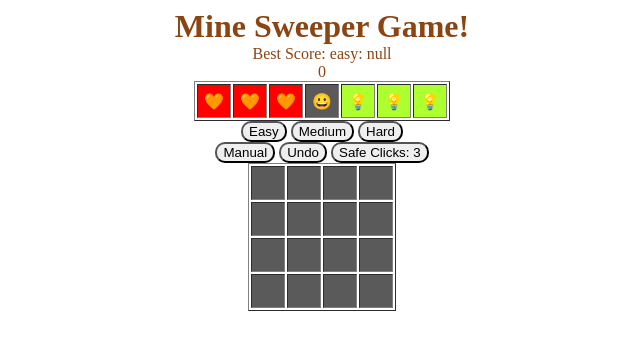
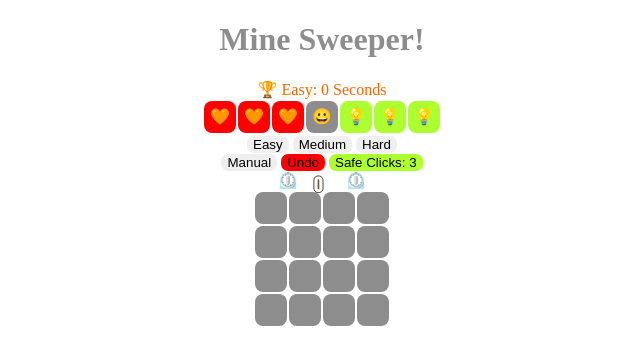
Before and after one commit to vitSem07/Sweeperfinal, a plain HTML site: page index.html in a window 1280 px wide. Shown: the whole page, without its empty margins (326-966 px from the left). Drawn offline with Linux system fonts and the light colour scheme.

Commit message:
Add files via upload

```diff
--- a/css/main.css
+++ b/css/main.css
@@ -1,50 +1,110 @@
-body{
+body {
     width: 100%;
     min-height: 700px;
-min-width: 600px;
+    min-width: 600px;
+
 }
-.cell{
+
+.cell {
     width: 30px;
-text-align: center;
+    text-align: center;
     height: 30px;
     font-weight: bold;
-    background-color: rgb(90, 90, 90);
+    background-color: rgb(141, 141, 141);
+    transition: 0.5s;
+    border-radius: 8px;
+    border-collapse: 1px;
 }
-.shown{
-    background-color: rgb(62, 209, 126);
+
+.cell:hover {
+    background-color: cornsilk;
+    cursor: pointer;
 }
-.life{
-background-color: red;
+
+.life {
+    background-color: red;
 }
-.hint{
-background-color: greenyellow;
+
+.life:hover {
+    background-color: red;
 }
-button{
+
+button {
     position: relative;
     display: inline-block;
-    border-radius: 10px;
+    border-radius: 7px;
+    margin: auto 0;
+    border: 1px;
+
 }
-.negs1{
-    color: seashell;
+
+button:hover {
+    background-color: rgb(255, 205, 96);
+    ;
+    transition: 0.5s;
+    color: oldlace;
 }
-.negs2{
+
+.hint {
+    background-color: greenyellow;
+}
+
+.negs1 {
+    color: midnightblue;
+}
+
+.negs2 {
     color: red
 }
-.negs3{
+
+.negs3 {
     color: blueviolet;
 }
-.negs4{
-    color:blue
-}
-.negs0{
-    color:  deepskyblue;
+
+.negs4 {
+    color: blue
 }
 
-table{
+.negs5 {
+    color: deepskyblue;
+}
+
+table {
     margin: 0 auto;
+    border-radius: 5px;
+
+
+    border-collapse: 1px;
+
 }
-.menu{
+
+.menu {
     margin: 0 auto;
     text-align: center;
-    color: saddlebrown;
+    color: rgb(247, 103, 0);
 }
+
+.shown {
+    background-color: rgb(255, 205, 96);
+}
+
+.shown:hover {
+    background-color: rgb(255, 205, 96);
+}
+
+.sec {
+    font-family: Impact, Charcoal, sans-serif;
+    font-size: 18px;
+    color: oldlace;
+    opacity: 0.7;
+
+    margin: 0 0;
+    position: absolute;
+    text-shadow: -1px 0 black, 0 1px black, 1px 0 black, 0 -1px black;
+}
+
+h1 {
+    text-align: center;
+    color: rgb(141, 141, 141);
+
+}
--- a/index.html
+++ b/index.html
@@ -9,18 +9,16 @@
 </head>
 
 <body onload="initGame()">
+    <h1>Mine Sweeper!</h1>
 
-
-    <table border="1">
-        <tbody >
-            <h1 class="menu">Mine Sweeper Game!</h1>
-            <div class="menu"> <span class="best">Best Score:0</span></div>
-            <div class="menu" > <span class="sec">0</span></div>
+    <table>
+        <tbody>
+            <div class="menu"><span class="best">🏆 0</span></div>
             <tr class="menu">
                 <td class="life cell">🧡 </td>
                 <td class="life cell">🧡 </td>
                 <td class="life cell">🧡 </td>
-                <td class="smiley cell"  onclick="initGame()">😀 </td>
+                <td class="smiley cell" onclick="initGame()">😀 </td>
                 <td class="hint cell" onclick="HintClicked(this)">💡</td>
                 <td class="hint cell" onclick="HintClicked(this)">💡 </td>
                 <td class="hint cell" onclick="HintClicked(this)">💡 </td>
@@ -29,20 +27,23 @@
 
         </tbody>
     </table>
-    <div class="menu"><button onclick="mode(4, 2, 'easy')">Easy</button>
-        <button onclick="mode(8, 6, 'medium')">Medium</button>
-        <button onclick="mode(12, 30, 'hard')">Hard</button>
+
+    <div class="menu"><button onclick="mode(4, 2, 'Easy')">Easy</button>
+        <button onclick="mode(8, 6, 'Medium')">Medium</button>
+        <button onclick="mode(12, 30, 'Hard')">Hard</button>
 
     </div>
-    <div class="menu"><button onclick="manual()" >Manual</button>
-        <button onclick="undo()">Undo</button>
-        <button onclick="safeClick(this)">Safe Clicks: <span class="safe" >3</span> </button></div>
+    <div class="menu"><button onclick="manual()">Manual</button>
+        <button onclick="undo()" class="life">Undo</button>
+        <button onclick="safeClick(this)" class="hint">Safe Clicks: <span class="safe">3</span> </button></div>
 
-
-    <table border="1">
+    <div class="menu"><span>⏲️&nbsp;&nbsp;&nbsp;&nbsp;</span><span
+            class="sec">0</span><span>&nbsp;&nbsp;&nbsp;&nbsp;&nbsp;&nbsp;&nbsp;&nbsp;⏲️</span></div>
+    <table>
         <tbody class="board" oncontextmenu="return false"></tbody>
 
     </table>
+
 
     <script src="js/utils.js"></script>
     <script src="js/game.js"></script>
--- a/js/game.js
+++ b/js/game.js
@@ -1,10 +1,10 @@
 'use strict'
-console.log('Mine Sweeper');
+
 var gGame;
 var gLevel = {
     size: 4,
     mines: 2,
-    lvlName: 'easy'
+    lvlName: 'Easy'
 }
 var gBoard;
 const BOMB = '💣';
@@ -53,14 +53,15 @@ function initGame() {
         var elSafe = document.querySelectorAll('.safe');
         elSafe.innerText = gGame.safeClicks;
     } else if (gGame.isManual) manual();
-
+    var elSmiley = document.querySelector('.smiley');
+    elSmiley.innerText = '😀';
     var elTimer = document.querySelector('.sec');
     elTimer.innerText = gGame.secsPassed;
     gGame.isOn = true;
     var prevBest = localStorage.getItem(gLevel.lvlName);
-
-    var elBest=document.querySelector('.best');
-    elBest.innerText='Best Score: '+gLevel.lvlName+': '+prevBest;
+    if (!prevBest) prevBest = 0
+    var elBest = document.querySelector('.best');
+    elBest.innerText = '🏆 ' + gLevel.lvlName + ': ' + prevBest + ' Seconds';
 }
 
 function cellMarked(elCell, i, j) {
@@ -119,8 +120,8 @@ function cellClicked(elCell, i, j) {
             clearInterval(gGame.gTimeInterval);
             gGame.isOn = false;
             gGame.prevTurns.push('game over');
-            var elSmiley=document.querySelector('.smiley');
-            elSmiley.innerText='😵';
+            var elSmiley = document.querySelector('.smiley');
+            elSmiley.innerText = '😵';
         }
         return
     }
@@ -240,8 +241,8 @@ function undo() {
         toggleClass(elBtn, 'lifeUsed');
         if (prevTurn === 'game over') {
             gGame.isOn = true;
-            var elSmiley=document.querySelector('.smiley');
-            elSmiley.innerText='😀';
+            var elSmiley = document.querySelector('.smiley');
+            elSmiley.innerText = '😀';
             toggleBombs(gBoard);
             gGame.gTimeInterval = setInterval(() => {
                 timer();
--- a/js/utils.js
+++ b/js/utils.js
@@ -1,4 +1,4 @@
-console.log('Utils');
+'use strict'
 
 function buildBoard(colsAndRows) {
     var board = [];
@@ -55,16 +55,18 @@ function renderCell(i, j) {
     }
     toggleClass(elCell, 'shown');
 }
+
 function localStore() {
     var prevBest = +localStorage.getItem(gLevel.lvlName);
     if (!prevBest) localStorage.setItem(gLevel.lvlName, gGame.secsPassed);
     if (prevBest > gGame.secsPassed) {
-        prevBest=gGame.secsPassed
+        prevBest = gGame.secsPassed;
         localStorage.setItem(gLevel.lvlName, gGame.secsPassed);
     }
-    var elBest=document.querySelector('.best');
-    elBest.innerText='Best Score: '+gLevel.lvlName+': '+prevBest;
+    var elBest = document.querySelector('.best');
+    elBest.innerText = '🏆 ' + gLevel.lvlName + ': ' + prevBest;
 }
+
 function timer() {
     gGame.secsPassed += 1;
     var elTimerSec = document.querySelector('.sec');
@@ -112,8 +114,8 @@ function checkGameOver() {
         clearInterval(gGame.gTimeInterval);
         localStore()
         gGame.isOn = false;
-        var elSmiley=document.querySelector('.smiley');
-        elSmiley.innerText='😎';
+        var elSmiley = document.querySelector('.smiley');
+        elSmiley.innerText = '😎';
     }
 }
 
@@ -135,6 +137,7 @@ function countNegs(board, idx, jdx) {
         }
     }
 }
+
 function mode(size, mines, lvlName) {
     gLevel = {
         size: size,
```
